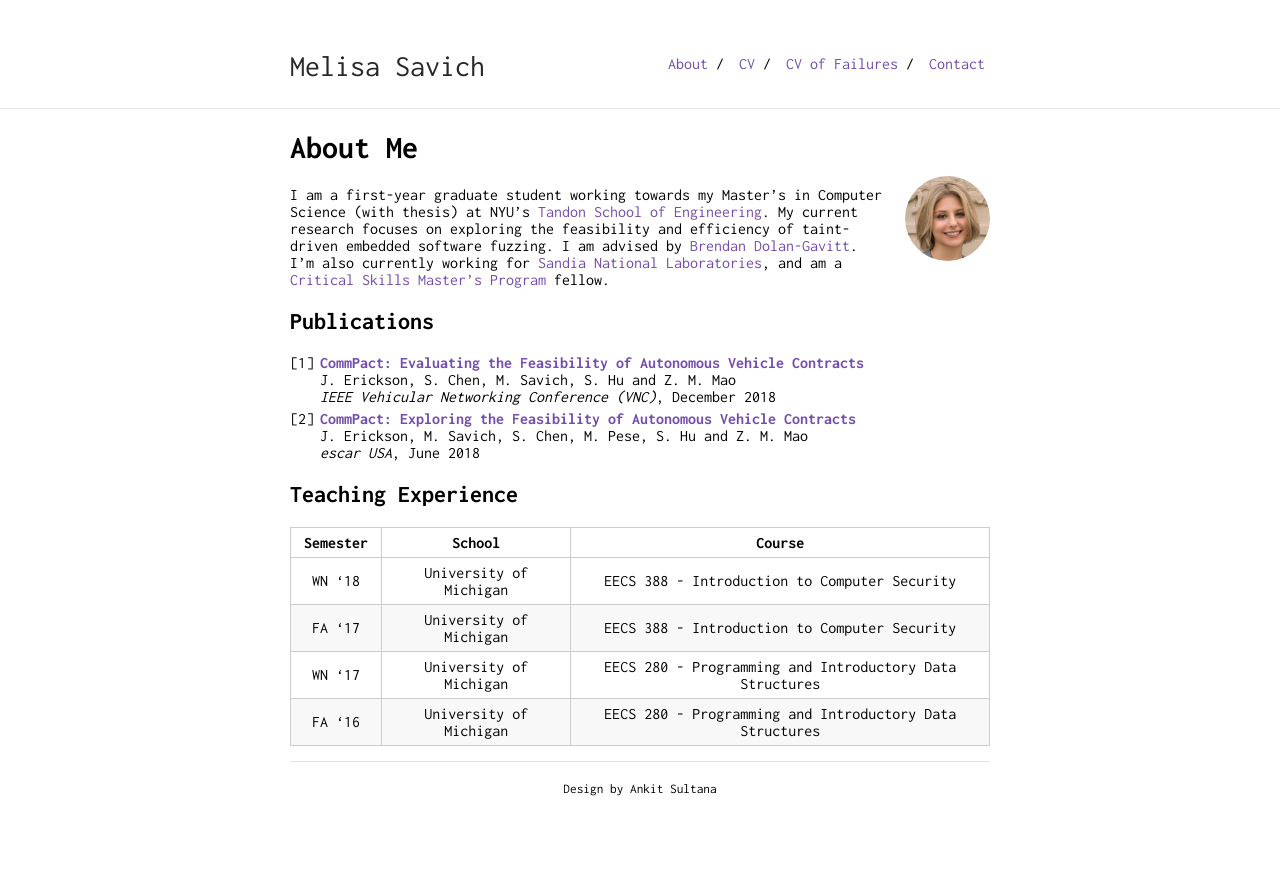
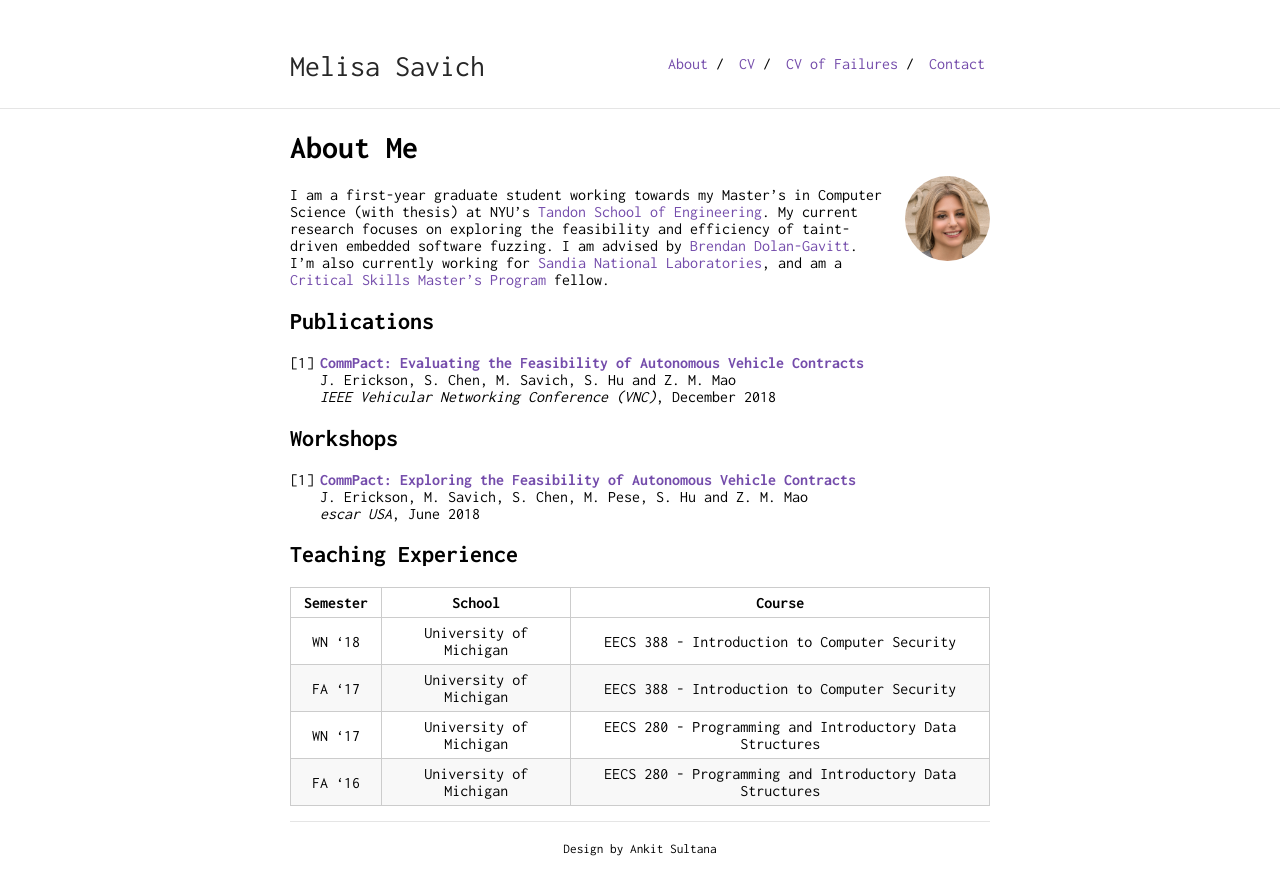
Before and after one commit to mksavic/mksavic.github.io, a Jekyll site: the page built from index.md, in a window 1280 px wide. Shown: the top 895 px of the page. Built offline with Jekyll 4.4.1, drawn with Linux system fonts in a browser that asks for light colours; our own code applies the rules of GitHub Pages for plain Markdown files.

Commit message:
making this clearer

```diff
--- a/index.md
+++ b/index.md
@@ -13,7 +13,10 @@ I am a first-year graduate student working towards my Master's in Computer Scien
 1. <a href="/pubs/CommPact.pdf" target="_blank">**CommPact: Evaluating the Feasibility of Autonomous Vehicle Contracts**</a>
    J. Erickson, S. Chen, M. Savich, S. Hu and Z. M. Mao
    *IEEE Vehicular Networking Conference (VNC)*, December 2018
-2. <a href="https://www.escar.info/history/escar-usa/escar-usa-2018-lectures-and-program-committee.html" target="_blank">**CommPact: Exploring the Feasibility of Autonomous Vehicle Contracts**</a>
+
+## Workshops
+
+1. <a href="https://www.escar.info/history/escar-usa/escar-usa-2018-lectures-and-program-committee.html" target="_blank">**CommPact: Exploring the Feasibility of Autonomous Vehicle Contracts**</a>
    J. Erickson, M. Savich, S. Chen, M. Pese, S. Hu and Z. M. Mao
    *escar USA*, June 2018
 
```
